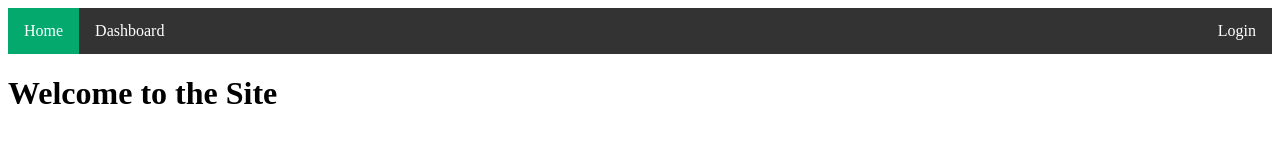
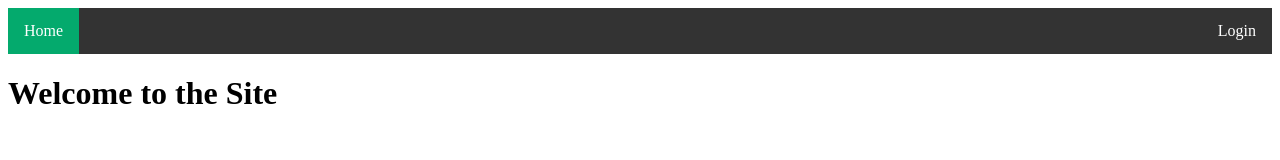
Before and after one commit to jakesmith-101/psychic-waffle, a SvelteKit app in the folder client/: page / in a window 1280 px wide. Shown: the top 160 px of the page. Built offline with nearby package versions, Linux system fonts and the light colour scheme; no server answers.

Commit message:
conditional rendering

```diff
--- a/client/src/routes/+layout.svelte
+++ b/client/src/routes/+layout.svelte
@@ -8,12 +8,14 @@
 <nav>
     <ul>
         <li><a href="/" class={$page.url.pathname === '/' ? 'active' : 'inactive'}>Home</a></li>
+        {#if data.Token !== undefined}
             <li>
                 <a
                     href="/user/dashboard"
                     class={$page.url.pathname === '/dashboard' ? 'active' : 'inactive'}>Dashboard</a
                 >
             </li>
+        {/if}
 
         <li style="float:right">
             {#if data.Token !== undefined}
```
Lines whose indentation alone changed are shown as unchanged.
